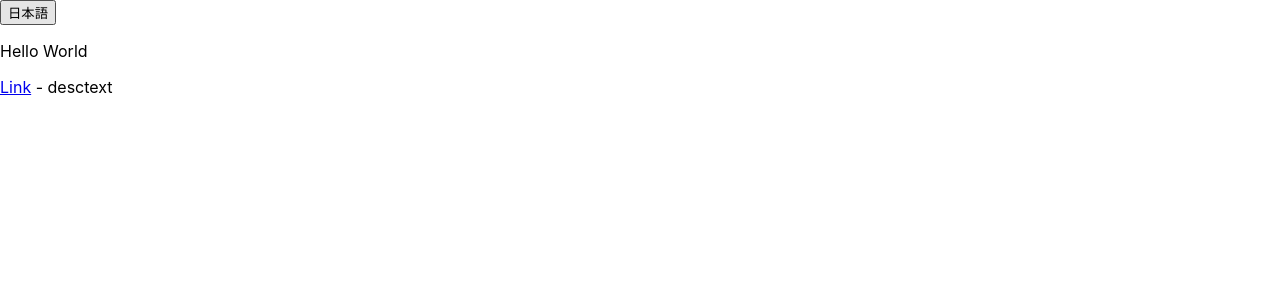
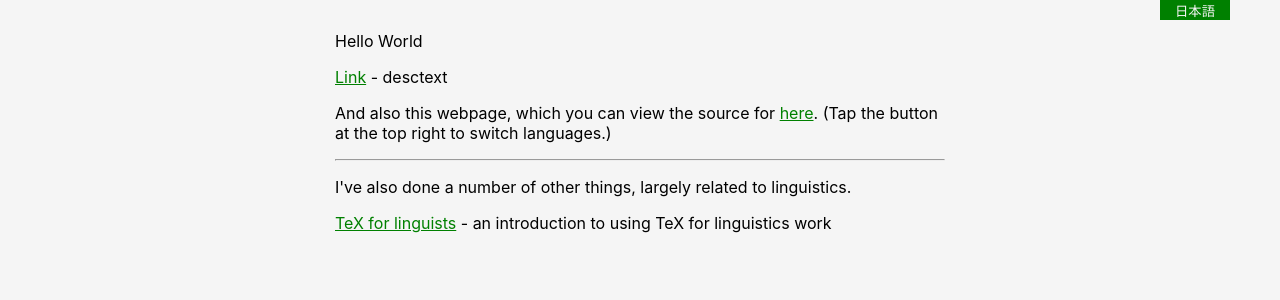
Before and after one commit to aaannestad/aaannestad.github.io, a React (Create React App) app: page / in a window 1280 px wide. Shown: the top 300 px of the page. Built offline with nearby package versions, Linux system fonts and the light colour scheme.

Commit message:
Some actual content and some better formatting!

```diff
--- a/package.json
+++ b/package.json
@@ -1,11 +1,13 @@
 {
   "name": "github-pages-page",
+  "homepage": "aaannestad.github.io",
   "version": "0.1.0",
   "private": true,
   "dependencies": {
     "@testing-library/jest-dom": "^5.16.4",
     "@testing-library/react": "^13.1.1",
     "@testing-library/user-event": "^13.5.0",
+    "gh-pages": "^3.2.3",
     "react": "^18.0.0",
     "react-dom": "^18.0.0",
     "react-scripts": "5.0.1",
@@ -14,6 +16,8 @@
   "scripts": {
     "start": "react-scripts start",
     "build": "react-scripts build",
+    "predeploy": "npm run build",
+    "deploy": "gh-pages -d build",
     "test": "react-scripts test",
     "eject": "react-scripts eject"
   },
--- a/src/App.css
+++ b/src/App.css
@@ -1,38 +1,46 @@
-.App {
-  text-align: center;
+* {
+  box-sizing: border-box;
+}
+.row::after {
+  content: "";
+  clear: both;
+  display: table;
 }
 
-.App-logo {
-  height: 40vmin;
-  pointer-events: none;
+[class*="col-"] {
+  float: left;
+  padding: 15px;
 }
 
-@media (prefers-reduced-motion: no-preference) {
-  .App-logo {
-    animation: App-logo-spin infinite 20s linear;
-  }
+.col-1 {
+  width: 25%;
+}
+.col-2 {
+  width: 50%;
+}
+.col-3 {
+  width: 75%;
+}
+.col-4 {
+  width: 100%;
 }
 
-.App-header {
-  background-color: #282c34;
-  min-height: 100vh;
-  display: flex;
-  flex-direction: column;
-  align-items: center;
-  justify-content: center;
-  font-size: calc(10px + 2vmin);
-  color: white;
+body {
+  background-color: whitesmoke;
 }
 
-.App-link {
-  color: #61dafb;
+/* Actual elements */
+
+a {
+  color: green;
 }
 
-@keyframes App-logo-spin {
-  from {
-    transform: rotate(0deg);
-  }
-  to {
-    transform: rotate(360deg);
-  }
+button {
+  border: none;
+  height: 20px;
+  width: 70px;
+  margin: 0px 50px 0px 0px;
+  float: right;
+  background-color: green;
+  color: whitesmoke;
 }
--- a/src/App.js
+++ b/src/App.js
@@ -2,8 +2,6 @@ import "./App.css";
 import { TextElement, LinkElement } from "./pageelement";
 import Header from "./header";
 import { React, useState } from "react";
-
-//const currentLang = 'jp';
 
 export default function App() {
   const [lang, updateLang] = useState("en");
@@ -22,6 +20,9 @@ export default function App() {
   return (
     <div>
       <Header lang={lang} handleLangButton={handleLangButton} />
+      <div class="row">
+        <div class="col-1"></div>
+        <div class="col-2">
           <TextElement lang={lang} texten="Hello World" textjp="こんにちは" />
           <LinkElement
             lang={lang}
@@ -31,6 +32,39 @@ export default function App() {
             linktextjp="リンク"
             desctextjp="説明"
           />
+          <TextElement
+            lang={lang}
+            texten={[
+              "And also this webpage, which you can view the source for ",
+              <a href="https://github.com/aaannestad/aaannestad.github.io">
+                here
+              </a>,
+              ". (Tap the button at the top right to switch languages.)",
+            ]}
+            textjp={[
+              "そしてこのページ自身。ソースは",
+              <a href="https://github.com/aaannestad/aaannestad.github.io">
+                こちらで
+              </a>,
+              "見ることができます。",
+            ]}
+          />
+          <hr></hr>
+          <TextElement
+            lang={lang}
+            texten="I've also done a number of other things, largely related to linguistics."
+            textjp="他にも言語学に関連したことはやったことがあります。"
+          />
+          <LinkElement
+            lang={lang}
+            link="c:\"
+            linktexten="TeX for linguists"
+            desctexten="an introduction to using TeX for linguistics work"
+            linktextjp="言語学者向けのTeX入門"
+            desctextjp="言語学論文やそのようなものをTeXで書く方法を紹介する文章（英語）"
+          />
+        </div>
+      </div>
     </div>
   );
 }
--- a/src/index.js
+++ b/src/index.js
@@ -1,12 +1,16 @@
-import React from 'react';
-import ReactDOM from 'react-dom/client';
-import './index.css';
-import App from './App';
-import reportWebVitals from './reportWebVitals';
+import React from "react";
+import ReactDOM from "react-dom/client";
+import "./index.css";
+import App from "./App";
+import reportWebVitals from "./reportWebVitals";
 
-const root = ReactDOM.createRoot(document.getElementById('root'));
+const root = ReactDOM.createRoot(document.getElementById("root"));
 root.render(
   <React.StrictMode>
+    <meta
+      name="viewport"
+      content="width=device-width, initial-scale=1.0"
+    ></meta>
     <App />
   </React.StrictMode>
 );
```
Also changed, not shown: 1 other file (tests, documents, lock files or other folders). Lines whose indentation alone changed are shown as unchanged.
